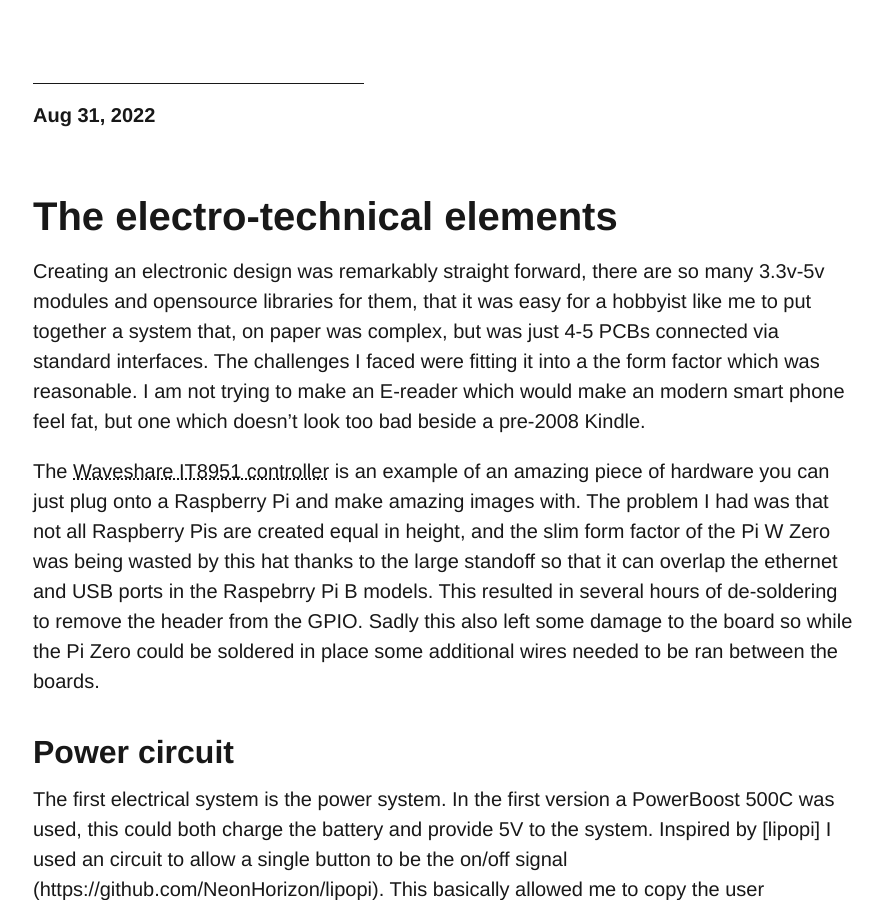
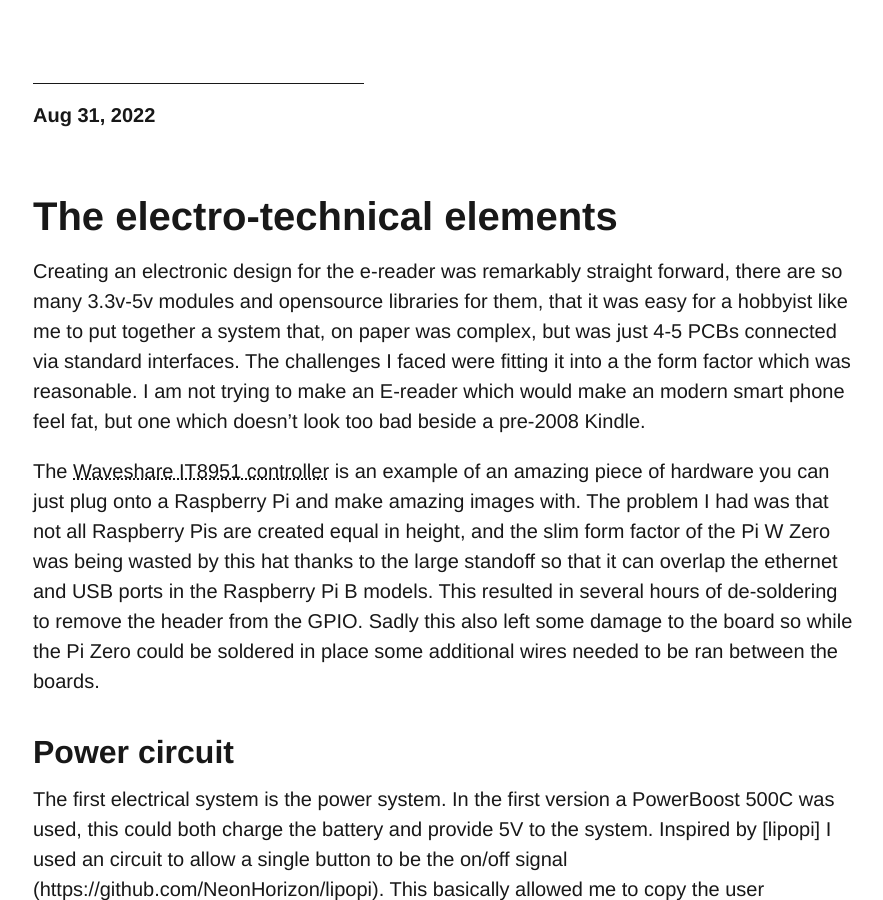
Before and after one commit to dtourolle/dtourolle.github.io, a Jekyll site: the page built from _posts/2022-08-31-electronics.md, in a window 1280 px wide and 900 px high, scrolled down 419 px. Shown: the whole window, without its empty margins (111-994 px from the left). Built offline with Jekyll 4.4.1, drawn with Linux system fonts in a browser that asks for light colours; comment, search, counter and statistics services are not loaded; some of the changed text lies outside the part shown.

Commit message:
fixed some typos, maybe fixed equation

```diff
--- a/_posts/2022-08-31-electronics.md
+++ b/_posts/2022-08-31-electronics.md
@@ -8,9 +8,9 @@ tags: e-reader
 
 # The electro-technical elements
 
-Creating an electronic design was remarkably straight forward, there are so many 3.3v-5v modules and opensource libraries for them, that it was easy for a hobbyist like me to put together a system that, on paper was complex, but was just 4-5 PCBs connected via standard interfaces. The challenges I faced were fitting it into a the form factor which was reasonable. I am not trying to make an E-reader which would make an modern smart phone feel fat, but one which doesn't look too bad beside a pre-2008 Kindle.
+Creating an electronic design for the e-reader was remarkably straight forward, there are so many 3.3v-5v modules and opensource libraries for them, that it was easy for a hobbyist like me to put together a system that, on paper was complex, but was just 4-5 PCBs connected via standard interfaces. The challenges I faced were fitting it into a the form factor which was reasonable. I am not trying to make an E-reader which would make an modern smart phone feel fat, but one which doesn't look too bad beside a pre-2008 Kindle.
 
-The [Waveshare IT8951 controller](https://www.waveshare.com/product/displays/e-paper/epaper-1/6inch-hd-e-paper-hat.htm) is an example of an amazing piece of hardware you can just plug onto a Raspberry Pi and make amazing images with. The problem I had was that not all Raspberry Pis are created equal in height, and the slim form factor of the Pi W Zero was being wasted by this hat thanks to the large standoff so that it can overlap the ethernet and USB ports in the Raspebrry Pi B models. This resulted in several hours of de-soldering to remove the header from the GPIO. Sadly this also left some damage to the board so while the Pi Zero could be soldered in place some additional wires needed to be ran between the boards.
+The [Waveshare IT8951 controller](https://www.waveshare.com/product/displays/e-paper/epaper-1/6inch-hd-e-paper-hat.htm) is an example of an amazing piece of hardware you can just plug onto a Raspberry Pi and make amazing images with. The problem I had was that not all Raspberry Pis are created equal in height, and the slim form factor of the Pi W Zero was being wasted by this hat thanks to the large standoff so that it can overlap the ethernet and USB ports in the Raspberry Pi B models. This resulted in several hours of de-soldering to remove the header from the GPIO. Sadly this also left some damage to the board so while the Pi Zero could be soldered in place some additional wires needed to be ran between the boards.
 
 ## Power circuit
 The first electrical system is the power system. In the first version a PowerBoost 500C was used, this could both charge the battery and provide 5V to the system. Inspired by [lipopi] I used an circuit to allow a single button to be the on/off signal (https://github.com/NeonHorizon/lipopi). This basically allowed me to copy the user experience of the Kindle.
```
Also changed, not shown: other parts of _posts/2022-08-31-electronics.md (+1 -1 lines), _posts/2022-08-31-lessons.md (+1 -1 lines), _posts/2022-08-31-software.md (+3 -1 lines), _posts/2022-09-1-e-reader.md (+2 -2 lines).
